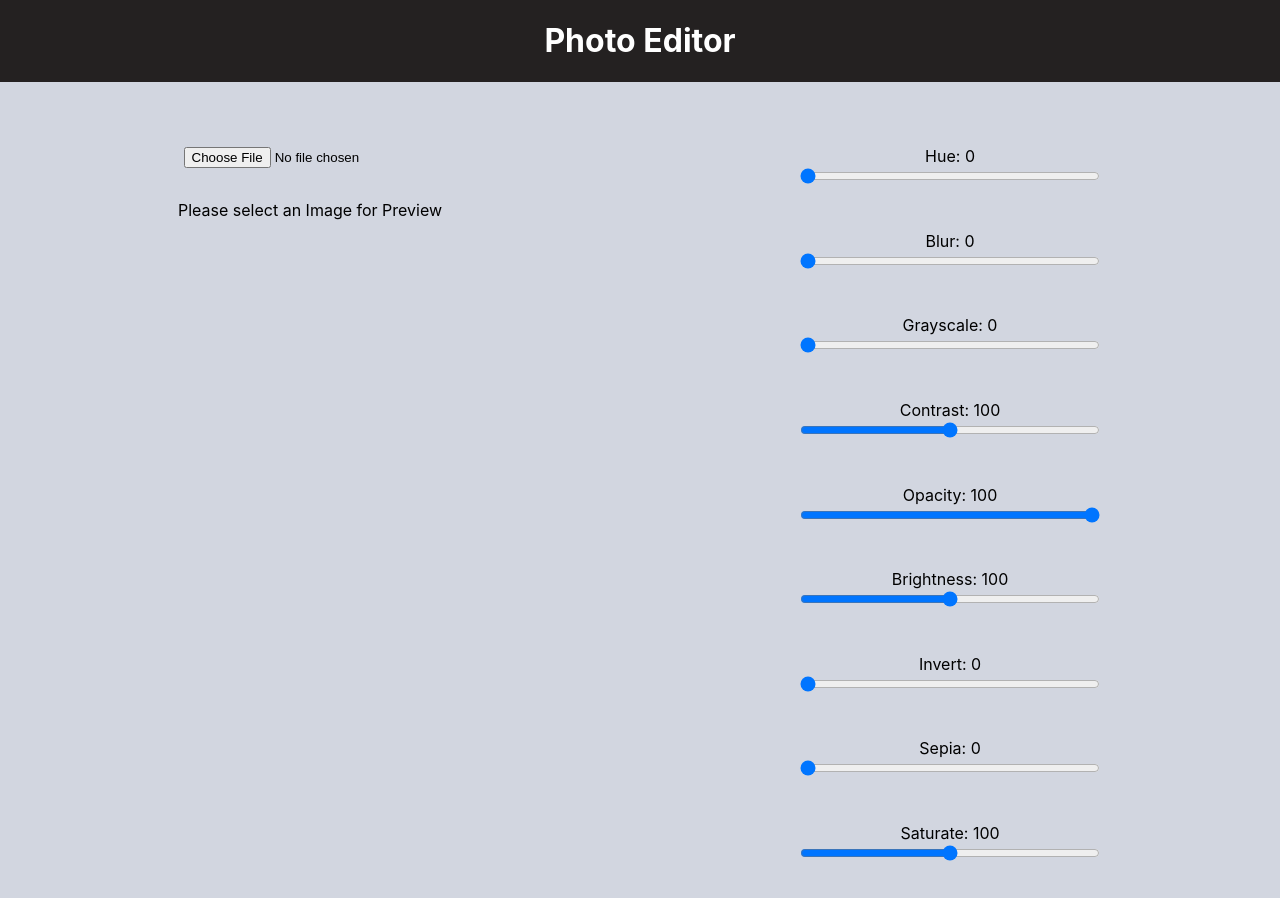
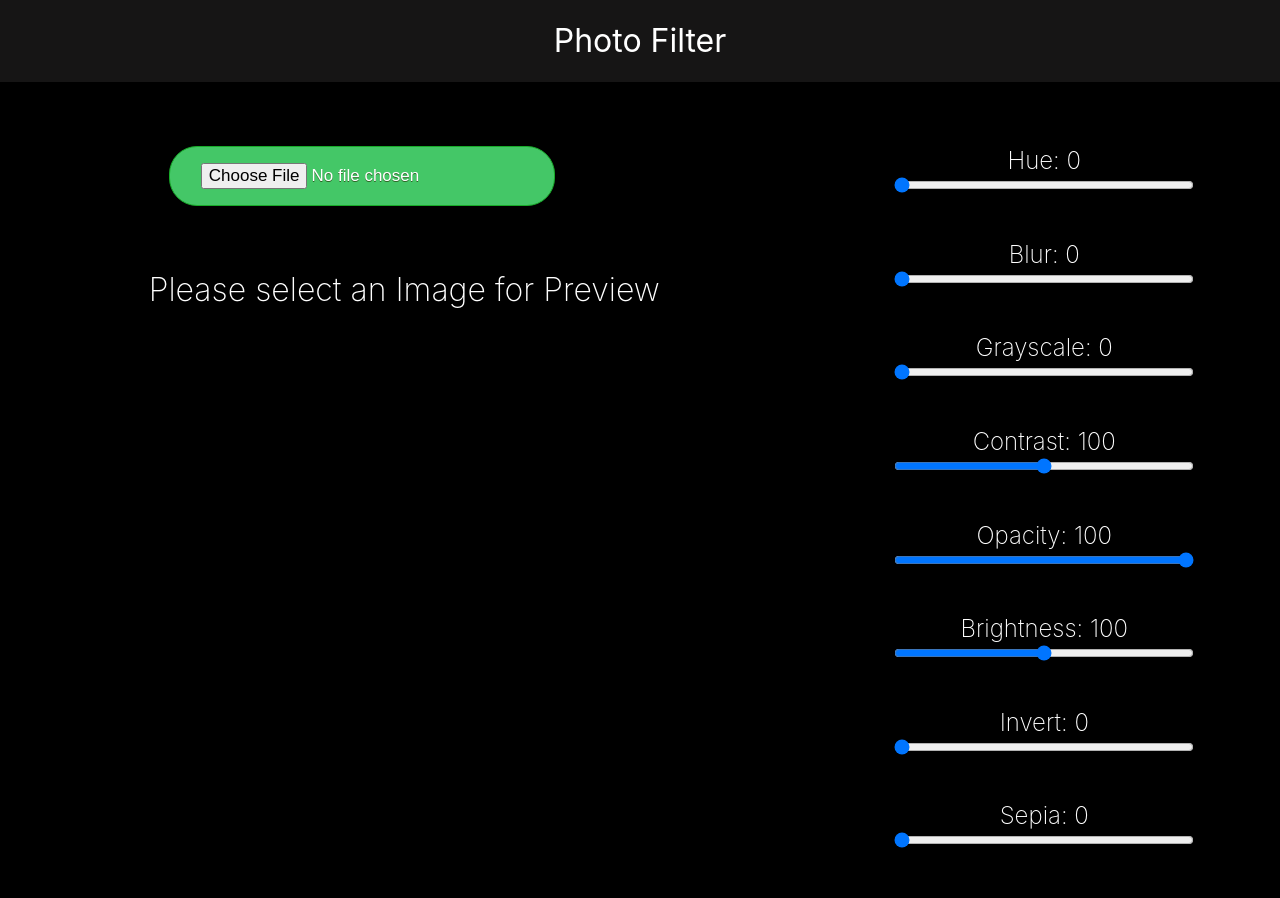
Before and after one commit to liyaSileshi/fame, a React (Create React App) app: page / in a window 1280 px wide. Shown: the top 898 px of the page. Built offline with nearby package versions, Linux system fonts and the light colour scheme.

Commit message:
styled more

```diff
--- a/src/PageHeader.css
+++ b/src/PageHeader.css
@@ -3,10 +3,14 @@
     display: flex;
     justify-content: center;
     /* padding: 1em; */
-    background-color: rgb(36, 33, 33);
+    /* background-color: rgb(36, 33, 33); */
+    background-color: rgb(22, 21, 21);
+    /* background-color: #44c767; */
     color: #fff;
+
   }
 
   .PageHeader h1{
       font-size: 2em;
+      font-weight: 400;
   }
--- a/src/PageHeader.js
+++ b/src/PageHeader.js
@@ -5,7 +5,7 @@ function PageHeader() {
     return (
         <div className='PageHeader'>
             <h1>
-                Photo Editor
+                Photo Filter
             </h1>
         </div>
     )
--- a/src/editor.css
+++ b/src/editor.css
@@ -5,19 +5,29 @@ canvas{
 .container{
     display: flex;
     flex-direction: row;
-    background-color:#d2d6e0;
+    /* background-color:#c9cfdd; */
+    background-color: black;
+    /* background-color: rgb(36, 33, 33); */
     justify-content: space-around;
     min-height: 79vh;
     padding-top: 4em;
 }
 
+.container span{
+    font-size: 1.5em;
+    font-weight: 200;
+    color: white;
+}
+
 .btn{
     display: flex;
     flex-direction: row;
-    background-color: #d2d6e0;
+    /* background-color: #d2d6e0; */
+    /* background-color:#c9cfdd; */
+    background-color: black;
 }
 
-.btn button{
+.btn button, .choosefile{
     background-color:#44c767;
 	border-radius:28px;
 	border:1px solid #18ab29;
@@ -35,4 +45,10 @@ canvas{
 
 .image-container{
     margin-top: 2em;
+    color: white;
 }
+
+.previewText{
+    font-size: 2em;
+    font-weight: 200;
+}
--- a/src/editor.js
+++ b/src/editor.js
@@ -92,19 +92,13 @@ class Editor extends Component {
       alt="icon" width="600" height='500'/> </div>);
     }
     // let img = this.state.imagePreviewUrl.toDataURL('image/')
-    console.log('*****img********')
-    // console.log(img)
-    // console.log({$imagePreview})
       return (
         <div>
           <div className='container'>
             <div>
-              <input type="file" name="avatar" onChange={this.fileChangedHandler} />
+              <input type="file" className='choosefile' name="avatar" onChange={this.fileChangedHandler} />
               {$imagePreview} {/*chosen image from file upload*/}
               <canvas width="500" height="500" ref={this.imagePreviewCanvasRef}></canvas>
-
-              {/* <button onClick={this.handleDownloadClick}>Download</button> handles download button */}
-              {/* <button onClick = {this.saveOnCanvas}>Save</button>  */}
             </div>
 
             <div>
@@ -210,14 +204,11 @@ class Editor extends Component {
           </div>
 
         <div className='btn'>
-            <button onClick={this.handleDownloadClick}>Download</button> {/*handles download button*/}
-            <button onClick = {this.saveOnCanvas}>Save</button>
+          <button onClick = {this.saveOnCanvas}>Save</button>
+          <button onClick={this.handleDownloadClick}>Download</button> {/*handles download button*/}
         </div>
 
       </div>
-
-
-
       )
     }
 }
```
